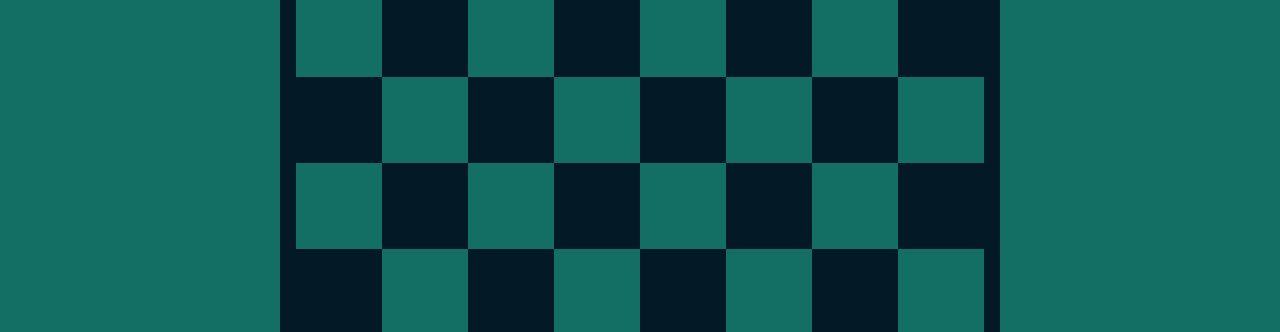
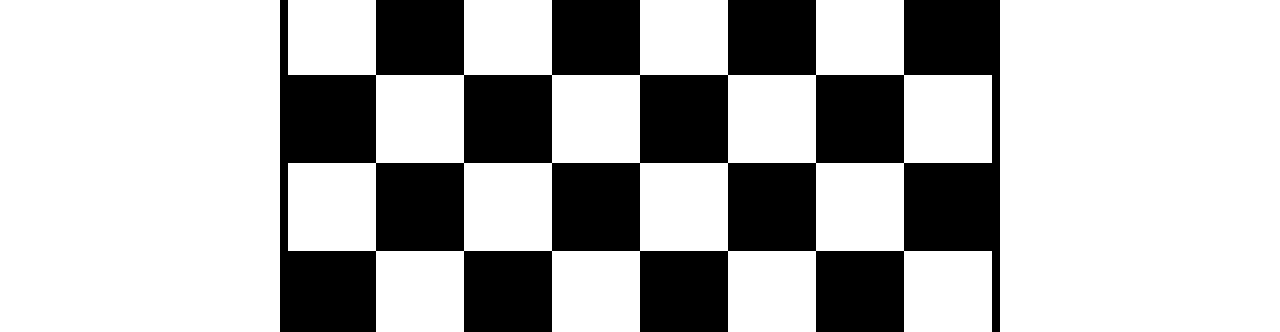
Before and after one commit to BrigsbyBoy3/custom-chess, a plain HTML site: page index.html in a window 1280 px wide. Shown: the part 277-609 px from the top of the page. Drawn offline with Linux system fonts and the light colour scheme.

Commit message:
color manipulation

```diff
--- a/css/components/board.css
+++ b/css/components/board.css
@@ -9,5 +9,5 @@
   grid-template-rows: repeat(8, 1fr);
   width: 100%;
   aspect-ratio: 1;
-  border: 1rem solid var(--dark);
+  border: .5rem solid var(--dark);
 }
--- a/css/components/modal.css
+++ b/css/components/modal.css
@@ -10,7 +10,7 @@
   left: 0;
   right: 0;
   bottom: 0;
-  /* background: rgba(0, 0, 0, 0.5); */
+  background: color-mix(in srgb, var(--light) 60%, transparent);
   display: flex;
   align-items: center;
   justify-content: center;
--- a/css/components/textfield.css
+++ b/css/components/textfield.css
@@ -10,14 +10,7 @@
   color: inherit;
   font-family: inherit;
   font-size: inherit;
-  flex: 1;
-  padding: 1rem;
   margin: 0;
-}
-
-.text-field-input input::placeholder {
-  color: var(--dark);
-  opacity: 0.5;
 }
 
 /* Hover state */
--- a/css/theme/tokens.css
+++ b/css/theme/tokens.css
@@ -5,8 +5,8 @@
 
 :root {
   /* Base palette (fixed chess colors) */
-  --white: #136F63;
-  --black: #031926;
+  --white: #fff;
+  --black: #000;
 
   /* Semantic tokens (themeable) */
   --light: var(--white);
--- a/css/theme/typography.css
+++ b/css/theme/typography.css
@@ -49,6 +49,12 @@
   font-weight: 400;
 }
 
+.text-overline {
+  font-size: 0.75rem;
+  font-weight: 300;
+  text-transform: uppercase;
+}
+
 /* Base font */
 body {
   font-family: sans-serif;
--- a/index.html
+++ b/index.html
@@ -32,25 +32,15 @@
     </kev-n>
   </kev-n>
 
-  <!-- Test Modal -->
-  <kev-modal id="paletteModal">
-    <h2 class="text-h2">Palette Settings</h2>
-    <p class="text-body1">This is a test modal triggered by the palette button.</p>
-
-    <kev-textfield label="Light Color" placeholder="Enter hex color" value="#136F63"></kev-textfield>
-    <kev-textfield label="Dark Color" placeholder="Enter hex color" value="#031926"></kev-textfield>
-
-    <kev-n col s=".5">
-      <kev-button variant="solid">Apply</kev-button>
-      <kev-button id="closeModal" variant="outline">Close</kev-button>
-    </kev-n>
-  </kev-modal>
+  <!-- Palette Modal -->
+  <palette-modal id="paletteModal"></palette-modal>
 
   <script type="module" src="js/components/Kev.js"></script>
   <script type="module" src="js/components/Board.js"></script>
   <script type="module" src="js/components/Button.js"></script>
   <script type="module" src="js/components/Modal.js"></script>
   <script type="module" src="js/components/TextField.js"></script>
+  <script type="module" src="js/components/PaletteModal.js"></script>
   <script type="module" src="js/components/ToggleSwitch.js"></script>
   <script type="module" src="js/theme.js"></script>
   <script type="module" src="js/main.js"></script>
--- a/js/components/Modal.js
+++ b/js/components/Modal.js
@@ -30,7 +30,7 @@ class Modal extends HTMLElement {
     const content = this.innerHTML;
     this.innerHTML = `
       <div class="modal-backdrop">
-        <kev-n class="modal-content" col b="2" p="2" s="2">
+        <kev-n class="modal-content" col b=".125" p="2" s="2">
           ${content}
         </kev-n>
       </div>
--- /dev/null
+++ b/js/components/PaletteModal.js
@@ -0,0 +1,120 @@
+/**
+ * PaletteModal Component
+ * Modal for customizing color palette
+ */
+
+class PaletteModal extends HTMLElement {
+  connectedCallback() {
+    // Get current values from CSS custom properties
+    const computedStyle = getComputedStyle(document.documentElement);
+    const currentWhite = computedStyle.getPropertyValue('--white').trim();
+    const currentBlack = computedStyle.getPropertyValue('--black').trim();
+
+    // Build the modal structure
+    this.innerHTML = `
+      <kev-modal id="paletteModal">
+        <kev-n col s=".25">
+          <h2 class="text-h2">Palette Settings</h2>
+          <p class="text-body1">Choose your colors.</p>
+        </kev-n>
+        <kev-n align="flex-end" s="1">
+          <div id="whitePreview" style="background: var(--white); height: 3rem; width: 3rem; border: var(--dark) .125rem solid"></div>
+          <kev-textfield id="whiteInput" flex="1" label="White" placeholder="Enter hex color" value="${currentWhite}"></kev-textfield>
+        </kev-n>
+        <kev-n align="flex-end" s="1">
+          <div id="blackPreview" style="background: var(--black); height: 3rem; width: 3rem; border: var(--dark) .125rem solid"></div>
+          <kev-textfield id="blackInput" flex="1" label="Black" placeholder="Enter hex color" value="${currentBlack}"></kev-textfield>
+        </kev-n>
+          <kev-button id="closeBtn" variant="solid">Close</kev-button>
+      </kev-modal>
+    `;
+
+    // Get references
+    this.modal = this.querySelector('#paletteModal');
+    this.whiteInput = this.querySelector('#whiteInput');
+    this.blackInput = this.querySelector('#blackInput');
+    this.whitePreview = this.querySelector('#whitePreview');
+    this.blackPreview = this.querySelector('#blackPreview');
+
+    // Wire up event handlers
+    this.setupColorInputs();
+    this.setupButtons();
+  }
+
+  setupColorInputs() {
+    const expandHexColor = (hex) => {
+      // Expand 3-digit hex to 6-digit (#FFF -> #FFFFFF)
+      if (hex.match(/^#[0-9A-Fa-f]{3}$/)) {
+        return '#' + hex[1] + hex[1] + hex[2] + hex[2] + hex[3] + hex[3];
+      }
+      return hex;
+    };
+
+    const isValidHex = (color) => {
+      return color.match(/^#[0-9A-Fa-f]{3}$/) || color.match(/^#[0-9A-Fa-f]{6}$/);
+    };
+
+    // Track last valid values (initialize from current CSS custom properties)
+    const computedStyle = getComputedStyle(document.documentElement);
+    let lastValidWhite = computedStyle.getPropertyValue('--white').trim();
+    let lastValidBlack = computedStyle.getPropertyValue('--black').trim();
+
+    const whiteInputEl = this.whiteInput.querySelector('input');
+    const blackInputEl = this.blackInput.querySelector('input');
+
+    whiteInputEl.addEventListener('input', (e) => {
+      let color = e.target.value;
+      if (isValidHex(color)) {
+        color = expandHexColor(color);
+        lastValidWhite = color;
+        document.documentElement.style.setProperty('--white', color);
+        this.whitePreview.style.background = color;
+      }
+    });
+
+    whiteInputEl.addEventListener('blur', (e) => {
+      if (!isValidHex(e.target.value)) {
+        e.target.value = lastValidWhite;
+      }
+    });
+
+    blackInputEl.addEventListener('input', (e) => {
+      let color = e.target.value;
+      if (isValidHex(color)) {
+        color = expandHexColor(color);
+        lastValidBlack = color;
+        document.documentElement.style.setProperty('--black', color);
+        this.blackPreview.style.background = color;
+      }
+    });
+
+    blackInputEl.addEventListener('blur', (e) => {
+      if (!isValidHex(e.target.value)) {
+        e.target.value = lastValidBlack;
+      }
+    });
+  }
+
+  setupButtons() {
+    this.querySelector('#closeBtn').addEventListener('click', () => {
+      this.close();
+    });
+
+    // Apply button could save to localStorage in the future
+    this.querySelector('#applyBtn').addEventListener('click', () => {
+      this.close();
+    });
+  }
+
+  // Public API
+  open() {
+    this.modal.open();
+  }
+
+  close() {
+    this.modal.close();
+  }
+}
+
+// Register the custom element
+customElements.define('palette-modal', PaletteModal);
--- a/js/components/TextField.js
+++ b/js/components/TextField.js
@@ -9,10 +9,17 @@ class TextField extends HTMLElement {
     const placeholder = this.getAttribute('placeholder') || '';
     const value = this.getAttribute('value') || '';
     const name = this.getAttribute('name') || '';
+    const flex = this.getAttribute('flex');
+
+    // Apply flex if specified
+    if (flex) {
+      this.style.display = 'flex';
+      this.style.flex = flex;
+    }
 
     // Build the structure
     this.innerHTML = `
-      <kev-n col s="0.5">
+      <kev-n col flex="1" s="0.5">
         ${label ? `<span class="text-overline">${label}</span>` : ''}
         <kev-n class="text-field-input" align="center">
           <input
--- a/js/main.js
+++ b/js/main.js
@@ -676,9 +676,4 @@ document.addEventListener('DOMContentLoaded', async () => {
   document.getElementById('palette').addEventListener('click', () => {
     paletteModal.open();
   });
-
-  // Close modal button
-  document.getElementById('closeModal').addEventListener('click', () => {
-    paletteModal.close();
-  });
 });
```
